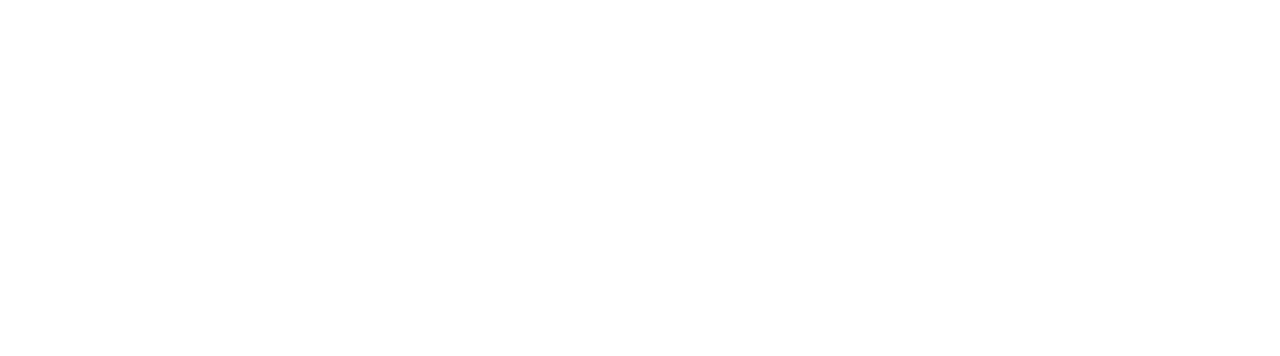
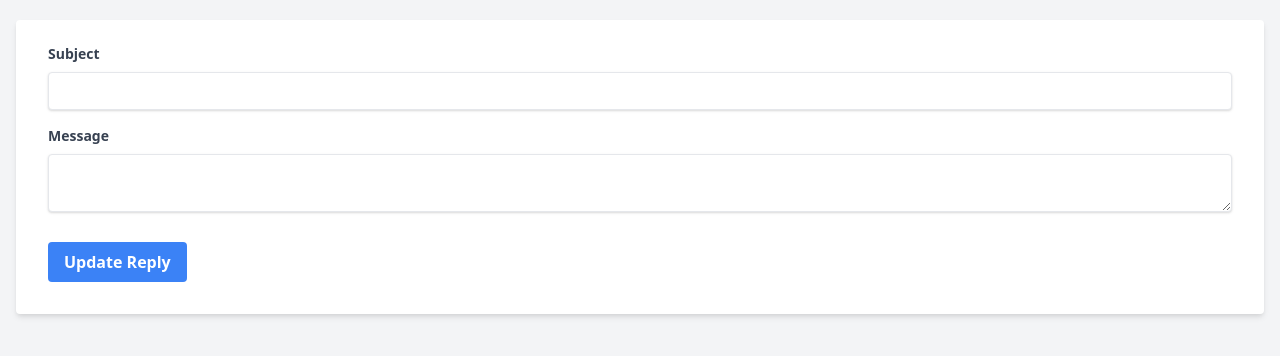
Before and after one commit to Scpel-lang/Scpel_Forum_and_User_Community, a PHP site: page /edit_reply.php in a window 1280 px wide. Before the commit the part shown is empty. Shown: the top 356 px of the page. Run offline with PHP 8.4, Linux system fonts and the light colour scheme.

Commit message:
user can edit there replies

```diff
--- a/edit_reply.php
+++ b/edit_reply.php
@@ -0,0 +1,49 @@
+<!DOCTYPE html>
+<html lang="en">
+<head>
+    <meta charset="UTF-8">
+    <meta name="viewport" content="width=device-width, initial-scale=1.0">
+    <title>Edit Post</title>
+    <!-- Include Tailwind CSS -->
+    <link href="https://cdn.jsdelivr.net/npm/tailwindcss@2.2.19/dist/tailwind.min.css" rel="stylesheet">
+</head>
+<body class="bg-gray-100">
+    <div class="container mx-auto px-4 py-5">
+    <?php
+include "./db/connections.php";
+
+if (isset($_GET['reply_id'])) {
+    $reply_id = $_GET['reply_id'];
+    $query = mysqli_query($db, "SELECT * FROM scpel_forum_replies WHERE ID = '$reply_id'");
+    $reply = mysqli_fetch_assoc($query);
+}
+
+if ($_SERVER['REQUEST_METHOD'] == 'POST') {
+    $subject = $_POST['subject'];
+    $message = $_POST['message'];
+    $query = mysqli_query($db, "UPDATE scpel_forum_replies SET SUBJECT = '$subject', MESSAGE = '$message' WHERE ID = '$reply_id'");
+    header("Location: index.php"); // Redirect back to the forum page
+}
+?>
+        <form action="" method="post" class="bg-white shadow-md rounded px-8 pt-6 pb-8 mb-4">
+            <div class="mb-4">
+                <label class="block text-gray-700 text-sm font-bold mb-2" for="subject">
+                    Subject
+                </label>
+                <input class="shadow appearance-none border rounded w-full py-2 px-3 text-gray-700 leading-tight focus:outline-none focus:shadow-outline" id="subject" type="text" name="subject" value="<?php echo isset($reply) ? htmlspecialchars($reply['SUBJECT']) : ''; ?>">
+            </div>
+            <div class="mb-6">
+                <label class="block text-gray-700 text-sm font-bold mb-2" for="message">
+                    Message
+                </label>
+                <textarea class="shadow appearance-none border rounded w-full py-2 px-3 text-gray-700 leading-tight focus:outline-none focus:shadow-outline" id="message" name="message"><?php echo isset($reply) ? htmlspecialchars($reply['MESSAGE']) : ''; ?></textarea>
+            </div>
+            <div class="flex items-center justify-between">
+                <button class="bg-blue-500 hover:bg-blue-700 text-white font-bold py-2 px-4 rounded focus:outline-none focus:shadow-outline" type="submit">
+                    Update Reply
+                </button>
+            </div>
+        </form>
+    </div>
+</body>
+</html>
--- a/index.php
+++ b/index.php
@@ -207,6 +207,9 @@
                                         <ul>
                                             <li><a>Share Post</a></li>
                                             <li><a href="./forum_reply.php?forum=<?php echo $fetch_replies['ID']; ?>">Reply to Post</a></li>
+                                            <li><a href="./edit_reply.php?reply_id=<?php echo $fetch_replies['ID']; ?>" class="text-blue-500">Edit Reply</a></li>
+
+
                                             <li><a href="./delete_reply.php?reply_id=<?php echo $fetch_replies['ID']; ?>" class="text-red-500">Delete Reply</a></li>
 
 
```
